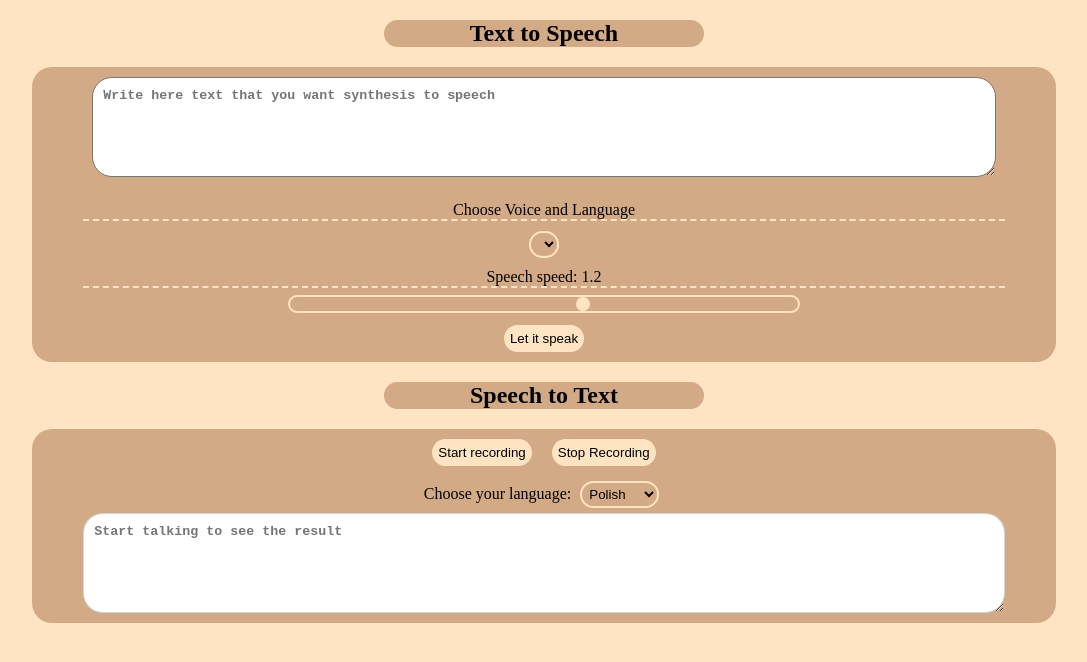
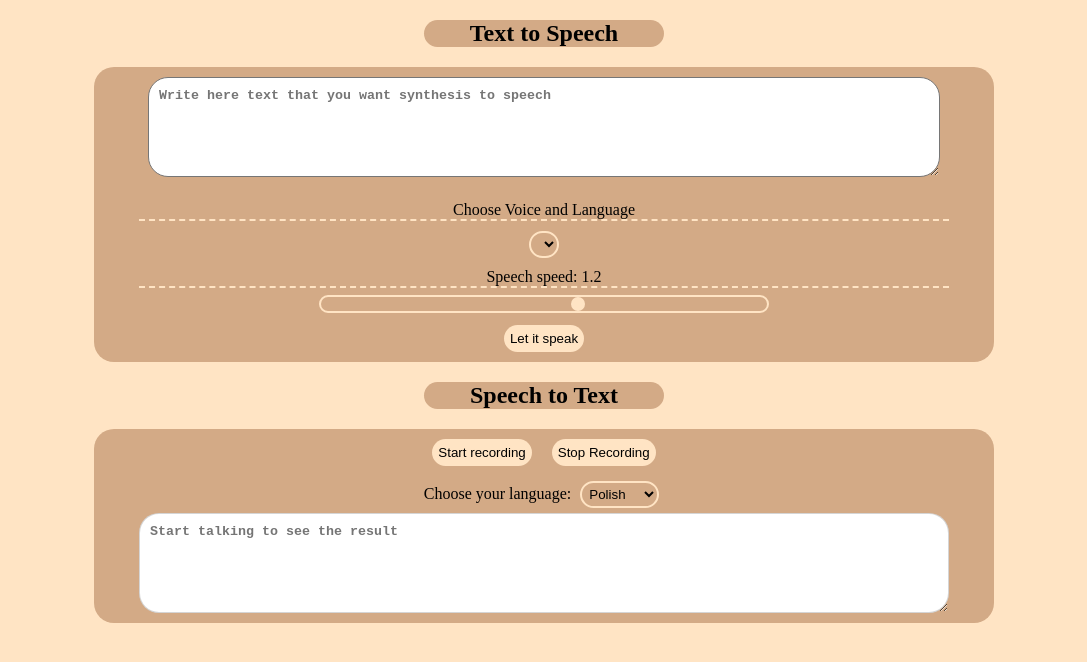
Before and after one commit to CodastickFantastic/simple-text-to-speech, a plain HTML site: page index.html in a window 1280 px wide. Shown: the whole page, without its empty margins (96-1183 px from the left). Drawn offline with Linux system fonts and the light colour scheme.

Commit message:
Repair minor bugs

```diff
--- a/styles.css
+++ b/styles.css
@@ -10,7 +10,7 @@ body{
 
 .header{
     margin: 0 auto;
-    width: 25%;
+    width: 240px;
     text-align: center;
     background-color: rgb(211, 170, 134);
     height: auto;
@@ -18,6 +18,7 @@ body{
 }
 
 #main-content, #speech-to-txt{
+    max-width: 900px;
     width: 80%;
     margin: 0 auto;
     height: auto;
```
